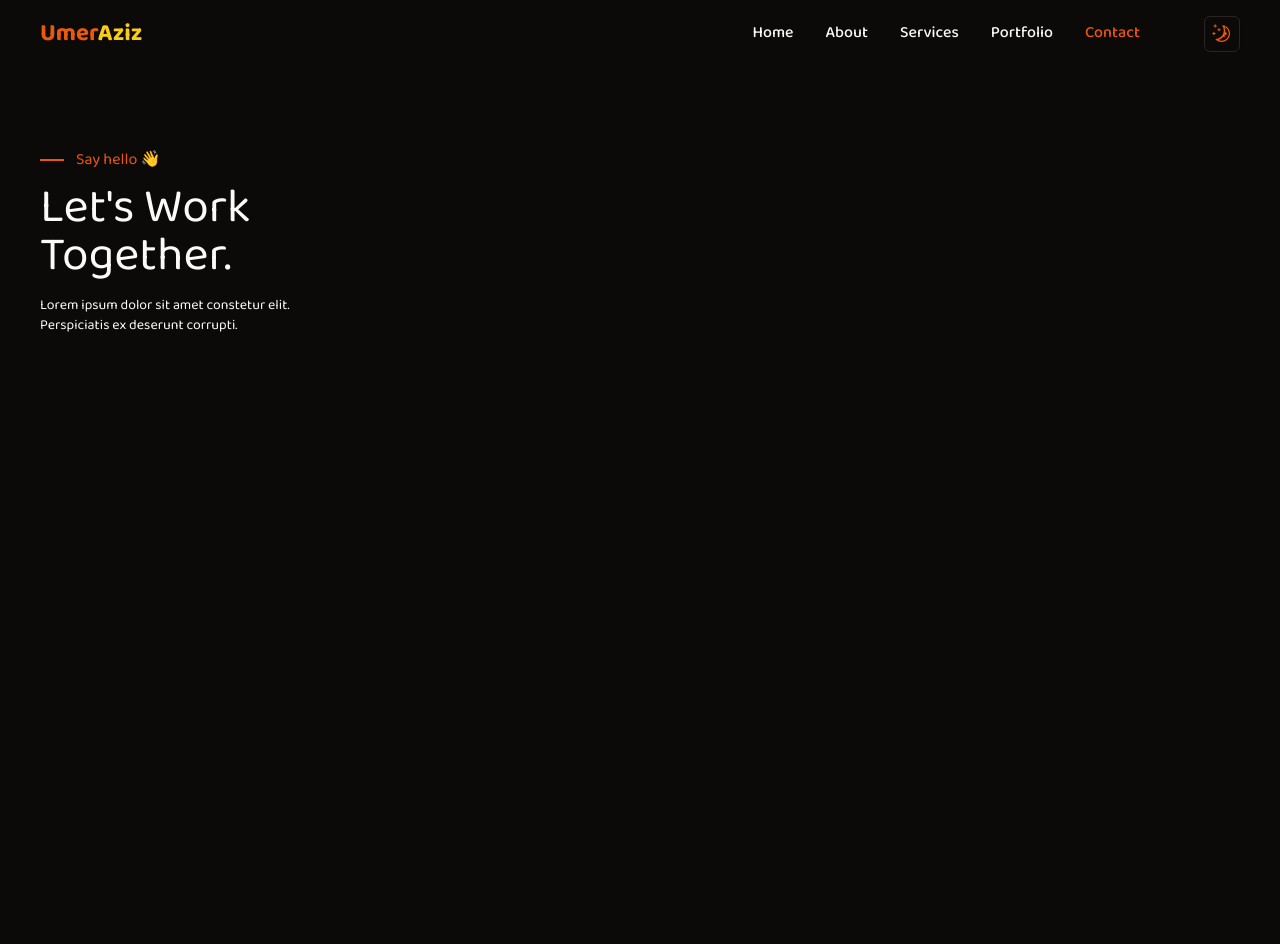
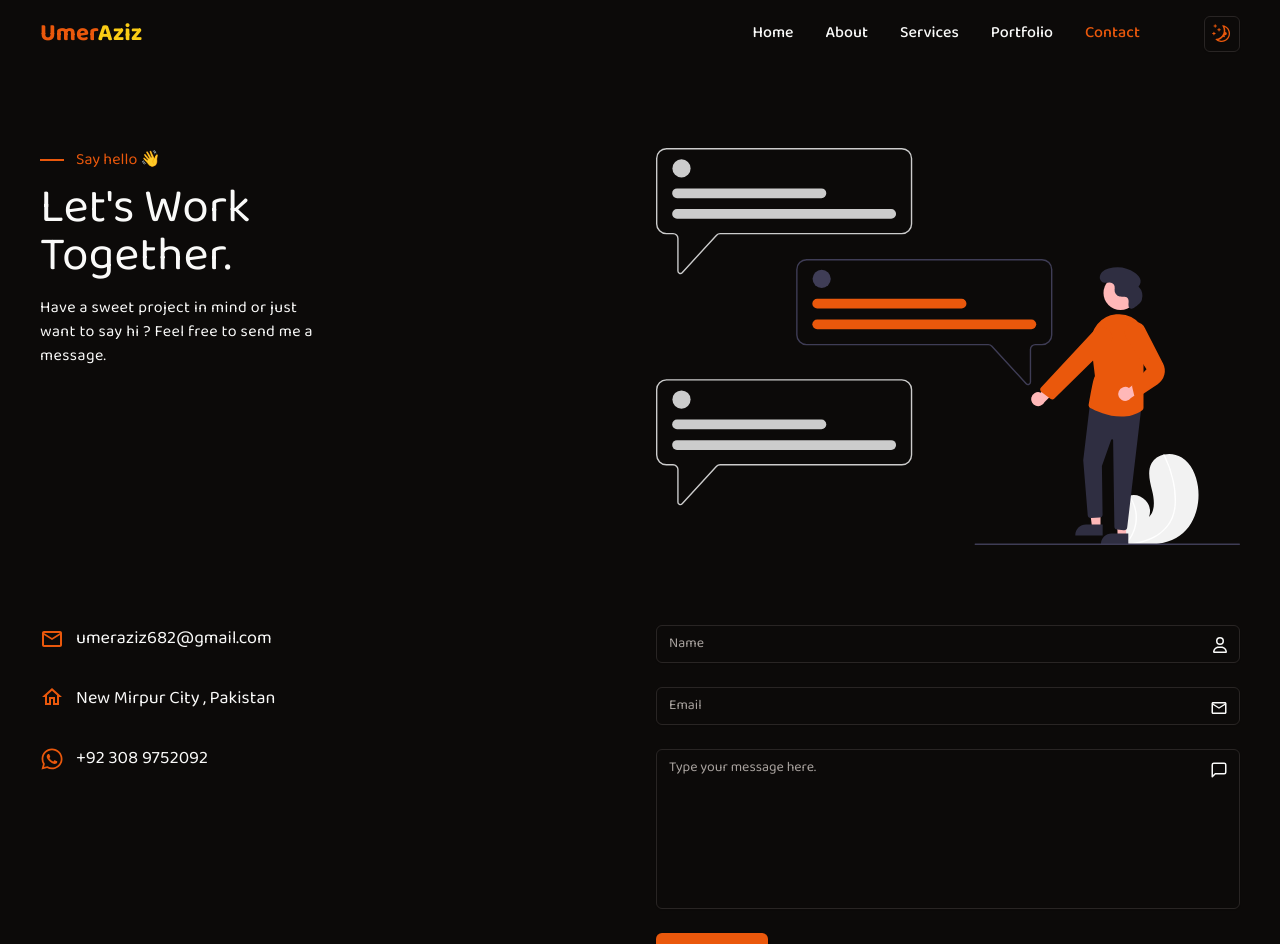
Before and after one commit to Umer-Aziz/portfolio, a Next.js app: page /contact in a window 1280 px wide. Shown: the top 944 px of the page. Before the commit the page ends 800 px from the top, so only its background shows below. Built offline with nearby package versions, Linux system fonts and the light colour scheme.

Commit message:
added contact page

```diff
--- a/app/contact/page.tsx
+++ b/app/contact/page.tsx
@@ -1,24 +1,94 @@
-import React from 'react'
+"use client"
+import React, { useState } from 'react'
+import { MdOutlineMailOutline, MdOutlineHome } from "react-icons/md";
+import { FaRegUser, FaWhatsapp } from "react-icons/fa6";
+import { Input } from "@/components/ui/input"
+import { Textarea } from "@/components/ui/textarea"
+import { FiMessageSquare } from 'react-icons/fi';
+import { Button } from '@/components/ui/button';
+import { TiArrowRight } from "react-icons/ti";
 
-const page = () => {
+
+const page: React.FC = () => {
+    const [focusedInput, setFocusedInput] = useState<string | null>(null);
+
+    const handleInputFocus = (inputName: string) => {
+        setFocusedInput(inputName);
+    };
+
+    const handleInputBlur = () => {
+        setFocusedInput(null);
+    };
+
+
     return (
         <>
             <main>
                 <div className='padd-x padd-y max-width'>
-        <section className='grid grid-cols-2'>
+                    <section className='grid gap-8 md:grid-cols-2'>
                         <div>
                             <div className='text-primary flex items-center gap-3'>
                                 <div className='w-6 h-0.5 border-t-2 border-primary'></div>
                                 <span>Say hello 👋</span>
                             </div>
                             <h1 className='text-5xl mt-3 mb-4'>Let's Work <br />Together.</h1>
-                <p className='max-w-64 text-sm'>Lorem ipsum dolor sit amet constetur elit. Perspiciatis ex deserunt corrupti.</p>
+                            <p className='max-w-72 tracking-wide'>Have a sweet project in mind or just want to say hi ? Feel free to send me a message.</p>
                         </div>
-            <div></div>
+                        <div>
+                            <img className='w-full h-full' src="/img/contact.svg" alt="contact" />
+                        </div>
                     </section>
-        <section>
-            <div></div>
-            <div></div>
+                    <section className='mt-16 lg:mt-20 grid gap-8 md:grid-cols-2'>
+                        <div className='flex flex-col gap-y-4 md:gap-y-6 xl:gap-y-8'>
+                            <div className='flex items-center gap-3'>
+                                <MdOutlineMailOutline className='text-primary  text-xl xl:text-2xl' />
+                                <h4 className='xl:text-lg'>umeraziz682@gmail.com</h4>
+                            </div>
+                            <div className='flex items-center gap-3'>
+                                <MdOutlineHome className='text-primary  text-xl xl:text-2xl mb-1' />
+                                <h4 className='xl:text-lg'>New Mirpur City , Pakistan</h4>
+                            </div>
+                            <div className='flex items-center gap-3'>
+                                <FaWhatsapp className='text-primary  text-xl xl:text-2xl' />
+                                <h4 className='xl:text-lg'>+92 308 9752092</h4>
+                            </div>
+                        </div>
+                        <div>
+                        <form action="">
+            <div className='flex flex-col gap-y-4 md:gap-y-6 xl:gapy-8'>
+                <div className='relative'>
+                    <Input
+                        type="text"
+                        placeholder="Name"
+                        onFocus={() => handleInputFocus('name')}
+                        onBlur={handleInputBlur}
+                    />
+                    <FaRegUser className={`absolute top-3 right-3 z-50 bg-background ${focusedInput === 'name' ? 'text-primary' : ''}`} />
+                </div>
+                <div className='relative'>
+                    <Input
+                        type="email"
+                        placeholder="Email"
+                        onFocus={() => handleInputFocus('email')}
+                        onBlur={handleInputBlur}
+                    />
+                    <MdOutlineMailOutline className={`absolute text-lg top-3 right-3 z-50 bg-background ${focusedInput === 'email' ? 'text-primary' : ''}`} />
+                </div>
+                <div className='relative'>
+                    <Textarea
+                        placeholder="Type your message here."
+                        className='min-h-40 resize-none'
+                        onFocus={() => handleInputFocus('message')}
+                        onBlur={handleInputBlur}
+                    />
+                    <FiMessageSquare className={`absolute top-3 text-lg right-3 z-50 bg-background ${focusedInput === 'message' ? 'text-primary' : ''}`} />
+                </div>
+                <div>
+                    <Button type='submit' className='flex items-center gap-1 group'><span>Let's Talk</span> <TiArrowRight className='text-xl group-hover:-rotate-45 duration-200 -translate-y-[1px]'/></Button>
+                </div>
+            </div>
+        </form>
+                        </div>
                     </section>
                 </div>
             </main>
--- a/app/layout.tsx
+++ b/app/layout.tsx
@@ -3,6 +3,7 @@ import { Baloo_Bhai_2, Inter } from "next/font/google";
 import "../styles/globals.css";
 import { ThemeProvider } from "@/components/theme-provider"
 import Navbar from "@/components/Navbar";
+import Footer from "@/components/Footer";
 const ballo = Baloo_Bhai_2({ subsets: ["latin"] });
 
 export const metadata: Metadata = {
@@ -26,6 +27,7 @@ export default function RootLayout({
           >
             <Navbar/>
             {children}
+            <Footer/>
           </ThemeProvider>
         </body>
     </html>
--- a/app/page.tsx
+++ b/app/page.tsx
@@ -1,6 +1,5 @@
 import About from "@/components/About";
 import Banner from "@/components/Banner";
-import Footer from "@/components/Footer";
 import Hero from "@/components/Hero";
 import Projects from "@/components/Projects";
 import Reviews from "@/components/Reviews";
@@ -18,7 +17,6 @@ export default function Home() {
         <Projects/>
         <Reviews/>
         <Banner/>
-        <Footer/>
       </div>
     </main>
     </>
--- /dev/null
+++ b/components/ui/input.tsx
@@ -0,0 +1,25 @@
+import * as React from "react"
+
+import { cn } from "@/lib/utils"
+
+export interface InputProps
+  extends React.InputHTMLAttributes<HTMLInputElement> {}
+
+const Input = React.forwardRef<HTMLInputElement, InputProps>(
+  ({ className, type, ...props }, ref) => {
+    return (
+      <input
+        type={type}
+        className={cn(
+          "flex  w-full rounded-md border border-input bg-transparent px-3 py-2 text-sm shadow-sm transition-colors file:border-0 file:bg-transparent file:text-sm file:font-medium placeholder:text-muted-foreground focus-visible:outline-none focus-visible:ring-1 focus-visible:ring-ring disabled:cursor-not-allowed disabled:opacity-50",
+          className
+        )}
+        ref={ref}
+        {...props}
+      />
+    )
+  }
+)
+Input.displayName = "Input"
+
+export { Input }
--- /dev/null
+++ b/components/ui/textarea.tsx
@@ -0,0 +1,24 @@
+import * as React from "react"
+
+import { cn } from "@/lib/utils"
+
+export interface TextareaProps
+  extends React.TextareaHTMLAttributes<HTMLTextAreaElement> {}
+
+const Textarea = React.forwardRef<HTMLTextAreaElement, TextareaProps>(
+  ({ className, ...props }, ref) => {
+    return (
+      <textarea
+        className={cn(
+          "flex min-h-[60px] w-full rounded-md border border-input bg-transparent px-3 py-2 text-sm shadow-sm placeholder:text-muted-foreground focus-visible:outline-none focus-visible:ring-1 focus-visible:ring-ring disabled:cursor-not-allowed disabled:opacity-50",
+          className
+        )}
+        ref={ref}
+        {...props}
+      />
+    )
+  }
+)
+Textarea.displayName = "Textarea"
+
+export { Textarea }
```
Also changed, not shown: public/img/contact.svg (added). Lines whose indentation alone changed are shown as unchanged.
